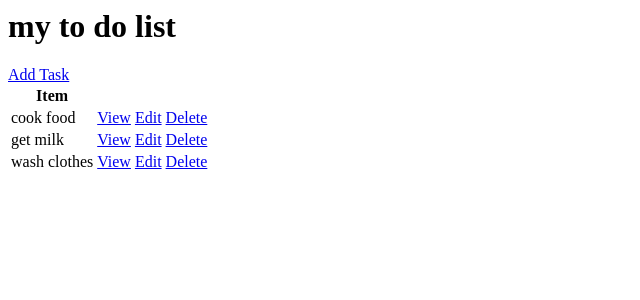
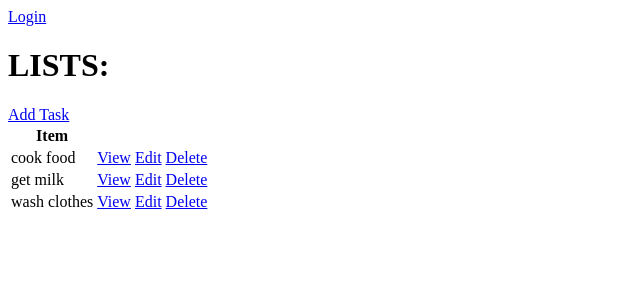
Before and after one commit to sagarpurkuti/TO-DO-Application-Project, a Django app: page / in a window 1280 px wide. Shown: the top 300 px of the page, without its empty margins (0-640 px from the left). Run offline with Django 5.2, Linux system fonts and the light colour scheme; data comes from the database, SQL or seed files in the repository; both versions use the stored data as it was after the commit.

Commit message:
login and logout(error)

```diff
--- a/base/templates/base/task_list.html
+++ b/base/templates/base/task_list.html
@@ -1,4 +1,15 @@
-<h1>my to do list</h1>
+{% comment %} <p>{{request.user}}</p> {% endcomment %}
+
+{% if request.user.is_authenticated %}
+    <p>{{request.user}}</p>
+    <a href="{% url 'logout' %}"> logout </a>
+
+{% else %}
+    <a href="{% url 'login' %}"> Login </a>
+
+{% endif %}
+
+<h1> LISTS:</h1>
 <a href="{% url 'task-create' %}">Add Task</a>
 <table>
 
--- a/base/urls.py
+++ b/base/urls.py
@@ -1,8 +1,13 @@
 from django.urls import path
-from .views import TaskList, TaskDetail, TaskCreate, TaskUpdate, TaskDelete
+from .views import TaskList, TaskDetail, TaskCreate, TaskUpdate, TaskDelete, CustomLoginView
+from django.contrib.auth.views import LogoutView
+
+
 
 
 urlpatterns=[
+    path('login/', CustomLoginView.as_view(), name="login"),
+    path('logout/', LogoutView.as_view(next_page='login'), name="logout"),
     path('', TaskList.as_view(), name="tasklist"),
     path('task/<int:pk>/', TaskDetail.as_view(), name="task"),
     path('task-edit/<int:pk>/', TaskUpdate.as_view(), name="task-update"),
--- a/base/views.py
+++ b/base/views.py
@@ -6,8 +6,23 @@ from django.views.generic.edit import CreateView, UpdateView, DeleteView
 from django.urls import reverse_lazy #it jus redirects uses to cretain page
 from .models import Task
 
+from django.contrib.auth.views import LoginView, LogoutView
+
 
 # Create your views here.
+
+class CustomLoginView(LoginView):
+    template_name = 'base/login.html'
+    fields = '__all__'
+    redirect_authenticated_user = True
+
+    def get_success_url(self):
+        return reverse_lazy('tasklist')
+
+class CustomLogoutView(LogoutView):
+    def get_success_url(self):
+        return reverse_lazy('login')
+
 # def tasklist(request):
 #     return HttpResponse("hello world")
 
@@ -20,12 +35,10 @@ class TaskDetail(DetailView):
     context_object_name='task'
     template_name='base/task.html'
 
-
 class TaskCreate(CreateView):
     model = Task
     fields = '__all__'  #django already creates model form and we can define it here what to include in form
-    success_url = reverse_lazy('tasklist')
-
+    success_url = reverse_lazy('tasklist') #hyper links to the homepage
 
 class TaskUpdate(UpdateView):
     model = Task
```
Also changed, not shown: base/templates/base/login.html (added, +10 -0 lines), db.sqlite3.
